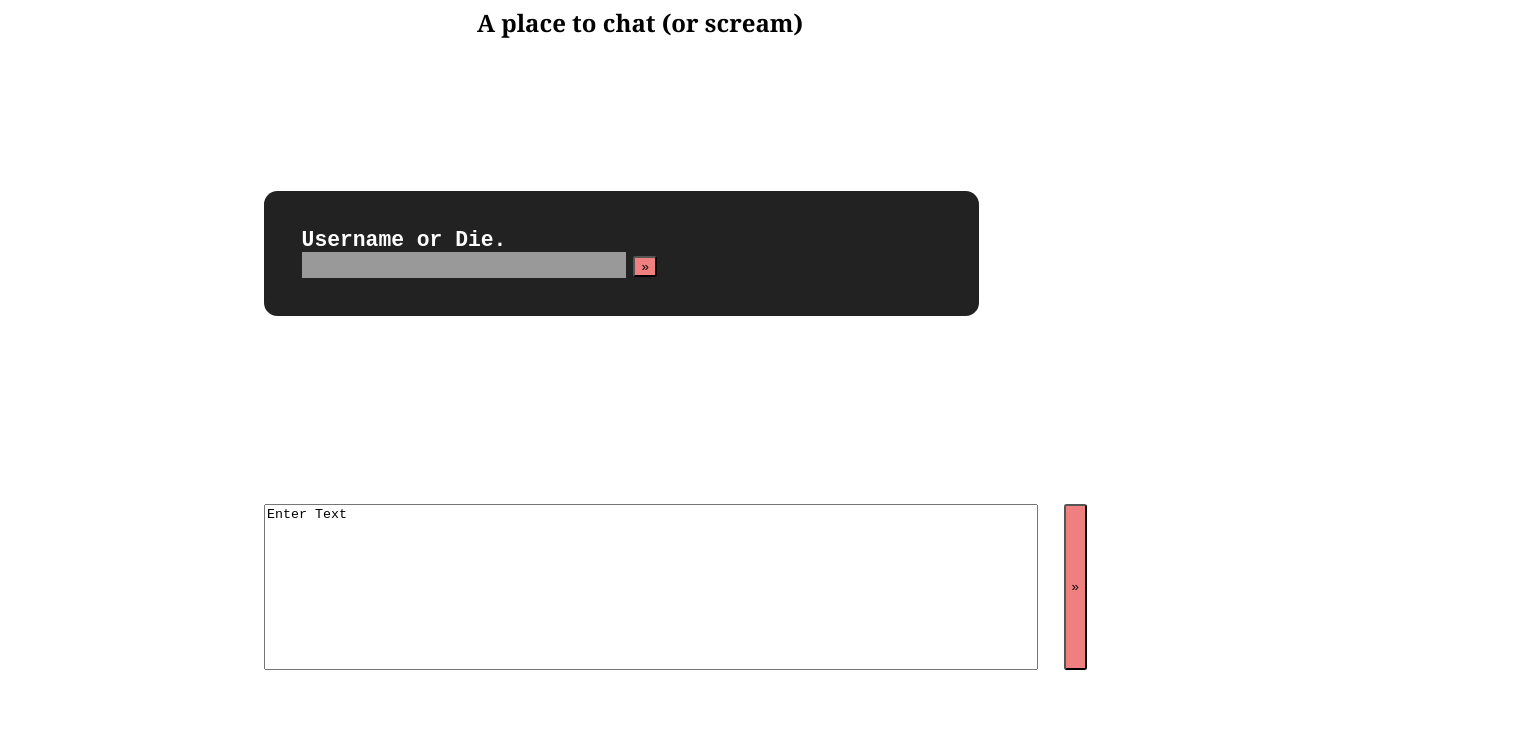
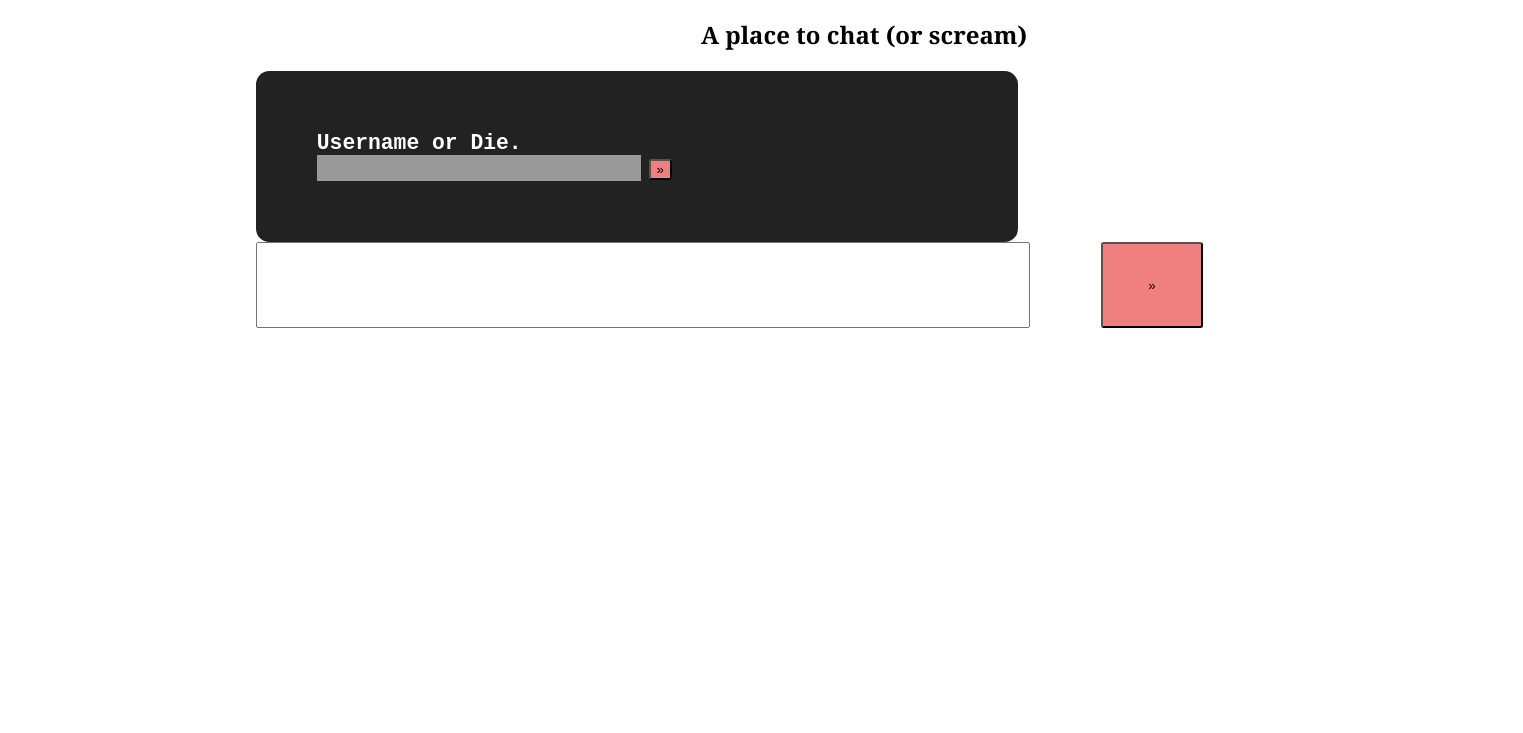
Before and after one commit to folkenrothk/WebDev-chatServer, a plain HTML site: page docs/index.html in a window 1280 px wide. Shown: the part 88-821 px from the top of the page, 1523 px wide, since content can reach past the window. Before the commit the page ends 800 px from the top, so only its background shows below. Drawn offline with Linux system fonts and the light colour scheme.

Commit message:
scroll still broken, css worse

```diff
--- a/docs/index.html
+++ b/docs/index.html
@@ -6,9 +6,9 @@
   </head>
   <body>
     <main>
+      <h1>Welcome to the Void </h1>
       <div id = "chat-window">
-        <div id = "chat-login">
-          <h1>Welcome to the Void </h1>
+        <div id = "chatLogin">
           <h2> A place to chat (or scream)</h2>
           <div id="nameBox">
             <b>Username or Die.</b>
@@ -23,29 +23,16 @@
         </div>
       </div>
 
-      <div id="chat-mgmt">
+      <div id="chatMgmt">
         <form id = "chatForm" onsubmit="return chat.send(this,'normal')">
           <label for="sendMsg" title="Message entry" hidden>Message Entry:</label>
-          <textarea id = "sendMsg">Enter Text</textarea>
-          <button id = "sendBtn" type = "submit">
-            &raquo;
-          </button>
-        </form>
+          <textarea id = "sendMsg"></textarea>
+            <button id = "sendBtn" type = "submit">
+              &raquo;
+            </button>
+          </form>
       </div>
     </main>
-    <!-- // Do I even neeed thisssssss
-      <div id = "nameModal">
-        <h2>Name Entry</h2>
-        <form>
-          <label for = "sendMsg">Username:</label>
-          <input type="text" name = "nameEntry" id = "nameEntry" placeholder="Enter Text">
-          <div id="username-buttons">
-            <button type = "submit" id="setName">Submit</button>
-            <button type = "reset">Clear</button>
-          </div>
-        </form>
-      </div>
-      -->
     <script src="scripts/client.js" type="text/javascript"></script>
   </body>
 </html>
--- a/docs/scripts/client.js
+++ b/docs/scripts/client.js
@@ -17,12 +17,19 @@ setName.addEventListener("click", (evt) => {
     let name = nameEntry.value;
     if(!name) return false;
     chat.name = name;
-    nameBox.setAttribute("hidden","true");
+    chatLogin.setAttribute("hidden","true");
     evt.preventDefault();
 })
 
 
 // Using enter key as submission option
+nameEntry.addEventListener("keydown", (evt) => {
+    if(evt.key == "Enter"){
+        setName.click();
+        evt.preventDefault();
+    }
+});
+
 sendMsg.addEventListener("keydown", (evt) => {
     if(evt.key == "Enter"){
         sendBtn.click();
@@ -42,6 +49,7 @@ var chat = {
             let msg = evt.data; // let the content be the message (not the id)
             //console.log(msg); // temporary test to listen
             chat.post(msg);
+
         });
         // hungry hungry web sockets: need to give something or it will shut off
         setInterval(() => { // "A keep alive" - no name so cant stop wont stop
@@ -56,11 +64,10 @@ var chat = {
             document.getElementsByClassName("chat-msg")
         );
         let pos = msgs[msgs.length-1].offsetTop;
-        document.getElementById("chat-window").scrollTo({
+        chat.window.scrollTo({
             top:pos,
             behavior: "smooth"
         });
-        return false;
     },
 
     send: (message, type) => {
@@ -88,8 +95,8 @@ var chat = {
         text.innerText = `${message}`;
         msg.appendChild(text);
         chat.window.appendChild(msg);
+        chat.scroll();
         return false;
-        chat.scroll();
     },
 }
 
--- a/docs/style/style.css
+++ b/docs/style/style.css
@@ -1,10 +1,13 @@
 /* Design interface */
-/* w/ help from Annaliese 4.18*/
 
 html {
+    font-family: Georgia, 'Times New Roman', Times, serif;
+}
+
+body {
     height: 100vh;
-    margin: 0 20%;
-    font-family: Georgia, 'Times New Roman', Times, serif;
+    margin: 0 0 0 20%;
+    overflow: hidden;
 }
 
 input {
@@ -18,8 +21,7 @@ input {
 textarea {
     resize: none;
     width: 60vw;
-    height: 20vh;
-    order: 1;
+    height: 10vh;
 }
 
 button {
@@ -32,12 +34,14 @@ h1, h2 {
 }
 
 #chat-window {
-    display: grid;
-    grid-template-rows: auto auto;
+    overflow-y: scroll;
+    animation: .15s;
+    width: 95vw;
+    padding-right: 5%;
+
 }
 
-#chat-login {
-    order: 1;
+#chatLogin {
 }
 
 #nameBox{
@@ -45,8 +49,7 @@ h1, h2 {
     border-radius: 10pt;
     background: #222222;
     color: #ffffff;
-    position: relative;
-    top: 50%;
+    top: 20%;
     width: 50vw;
     font-family: monospace;
 }
@@ -64,17 +67,11 @@ h1, h2 {
 
 
 
-#chatForm {
-    order: 2;
-    position: relative;
-    top: 40vh;
+#chatMgmt form{
+    height: 10vh;
     display: grid;
-    grid-template-columns: auto auto;
+    grid-template-columns: 80% 10%;
     grid-gap: 2vw;
-}
-
-#sendBtn {
-    order: 2;
 }
 
 
```
